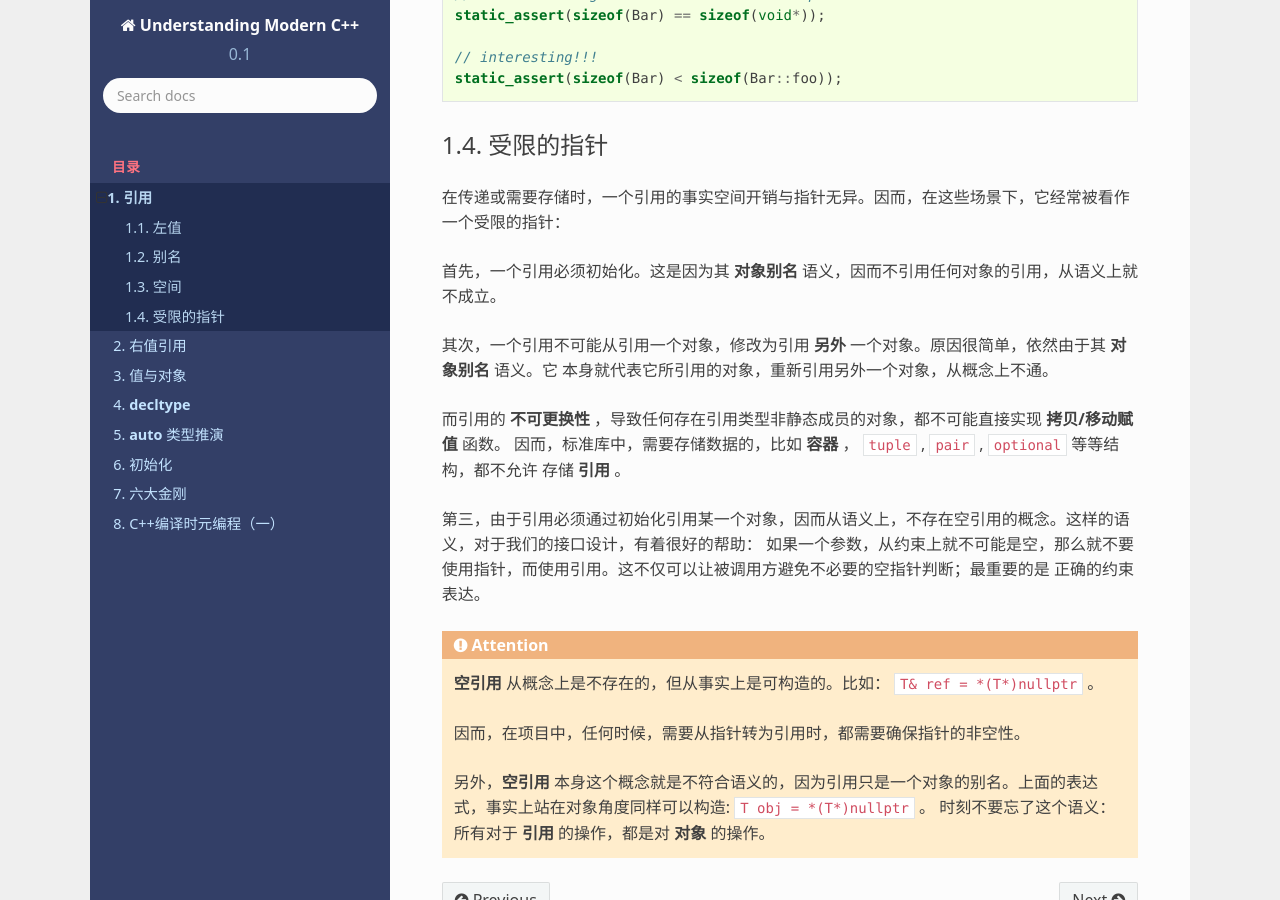
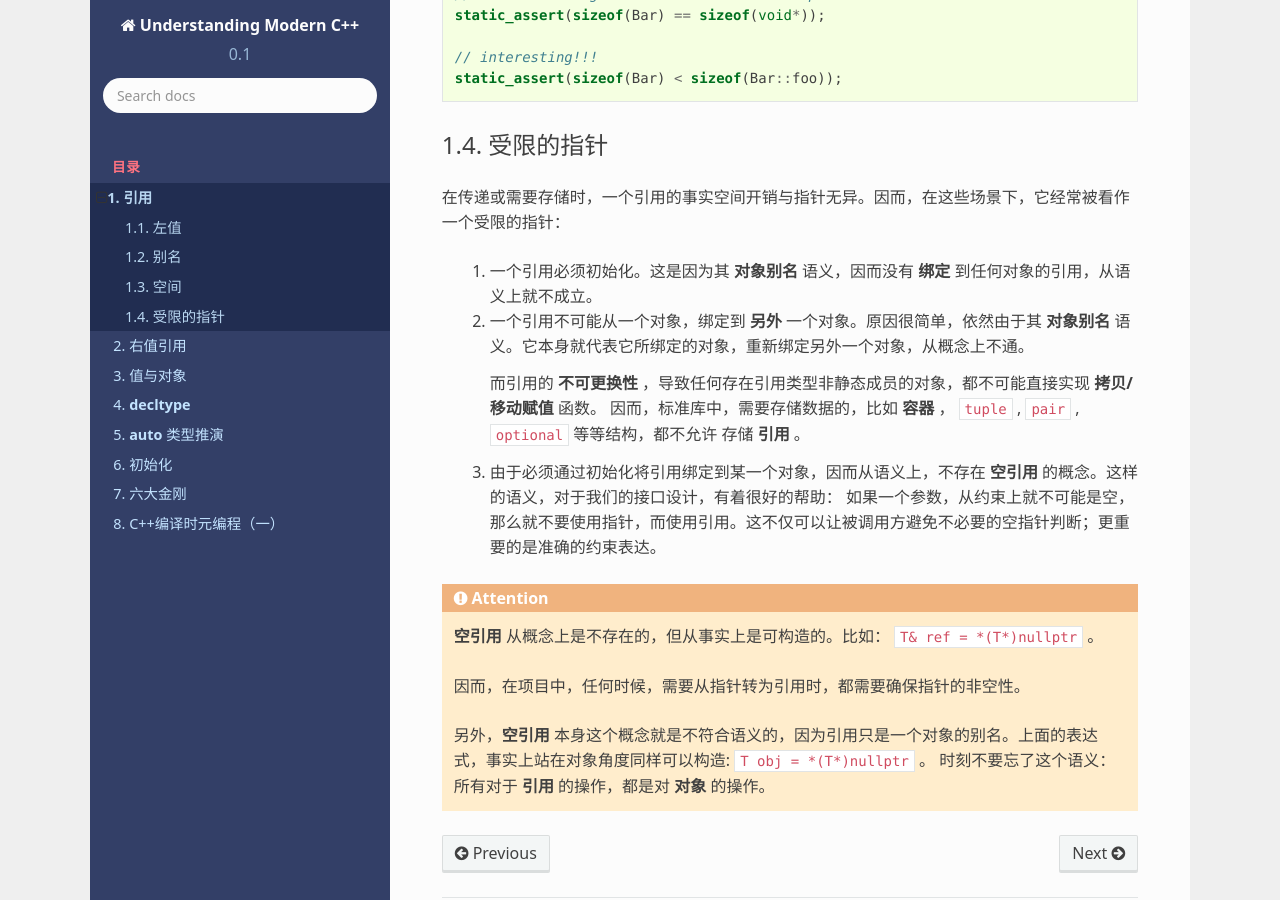
Before and after one commit to godsme/understand_modern_cpp, a Sphinx documentation site: the page built from docs/source/reference.rst, in a window 1280 px wide and 900 px high, scrolled down 1997 px. Built offline with Sphinx 7.4.7 and the Read the Docs theme 2.0.0, drawn with Linux system fonts in a browser that asks for light colours; formulas are drawn with MathJax 3.

Commit message:
removed idea

```diff
--- a/docs/source/reference.rst
+++ b/docs/source/reference.rst
@@ -89,18 +89,16 @@
 
 在传递或需要存储时，一个引用的事实空间开销与指针无异。因而，在这些场景下，它经常被看作一个受限的指针：
 
-首先，一个引用必须初始化。这是因为其 **对象别名** 语义，因而不引用任何对象的引用，从语义上就不成立。
+ 1. 一个引用必须初始化。这是因为其 **对象别名** 语义，因而没有 **绑定** 到任何对象的引用，从语义上就不成立。
 
-其次，一个引用不可能从引用一个对象，修改为引用 **另外** 一个对象。原因很简单，依然由于其 **对象别名** 语义。它
-本身就代表它所引用的对象，重新引用另外一个对象，从概念上不通。
+ 2. 一个引用不可能从一个对象，绑定到 **另外** 一个对象。原因很简单，依然由于其 **对象别名** 语义。它本身就代表它所绑定的对象，重新绑定另外一个对象，从概念上不通。
 
-而引用的 **不可更换性** ，导致任何存在引用类型非静态成员的对象，都不可能直接实现 **拷贝/移动赋值** 函数。
-因而，标准库中，需要存储数据的，比如 **容器** ， ``tuple`` , ``pair`` , ``optional`` 等等结构，都不允许
-存储 **引用** 。
+    而引用的 **不可更换性** ，导致任何存在引用类型非静态成员的对象，都不可能直接实现 **拷贝/移动赋值** 函数。
+    因而，标准库中，需要存储数据的，比如 **容器** ， ``tuple`` , ``pair`` , ``optional`` 等等结构，都不允许
+    存储 **引用** 。
 
-第三，由于引用必须通过初始化引用某一个对象，因而从语义上，不存在空引用的概念。这样的语义，对于我们的接口设计，有着很好的帮助：
-如果一个参数，从约束上就不可能是空，那么就不要使用指针，而使用引用。这不仅可以让被调用方避免不必要的空指针判断；最重要的是
-正确的约束表达。
+ 3. 由于必须通过初始化将引用绑定到某一个对象，因而从语义上，不存在 **空引用** 的概念。这样的语义，对于我们的接口设计，有着很好的帮助：
+    如果一个参数，从约束上就不可能是空，那么就不要使用指针，而使用引用。这不仅可以让被调用方避免不必要的空指针判断；更重要的是准确的约束表达。
 
 .. attention::
 
```
